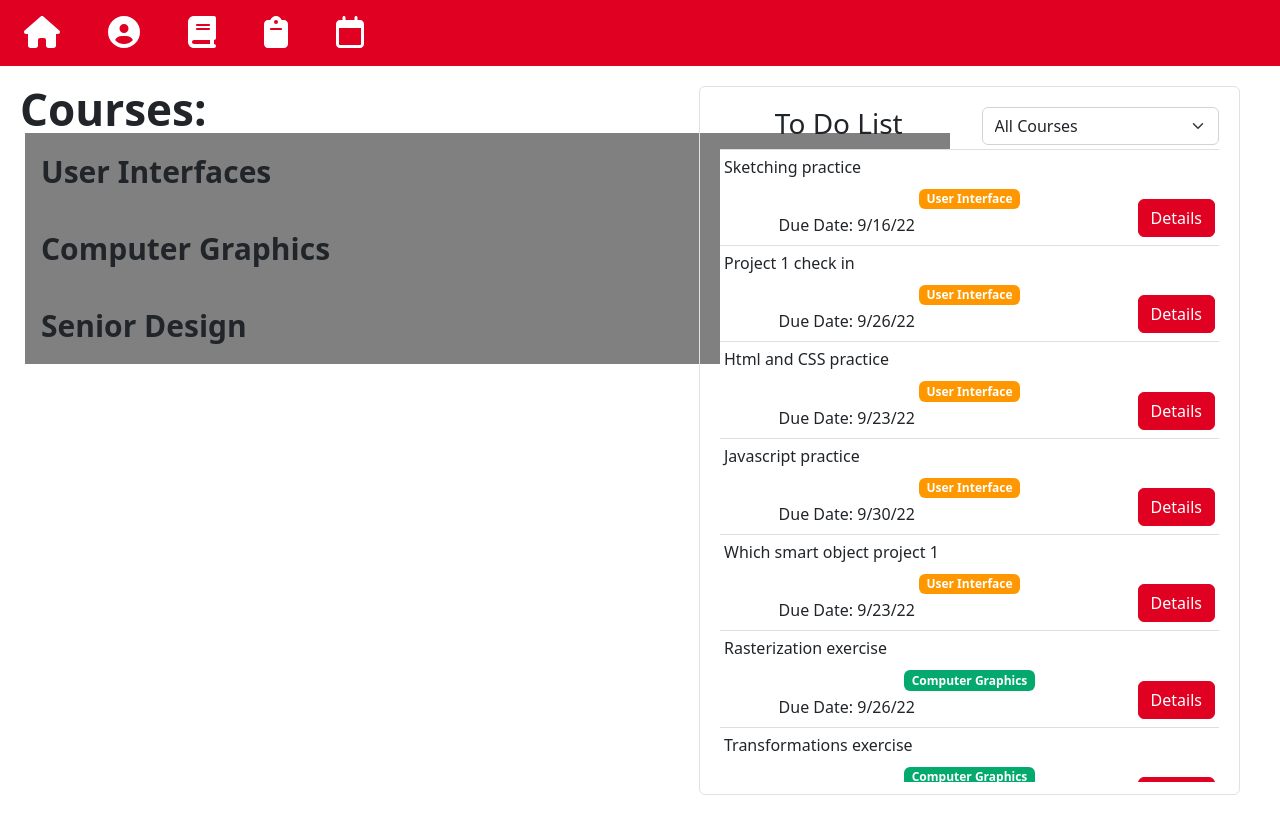
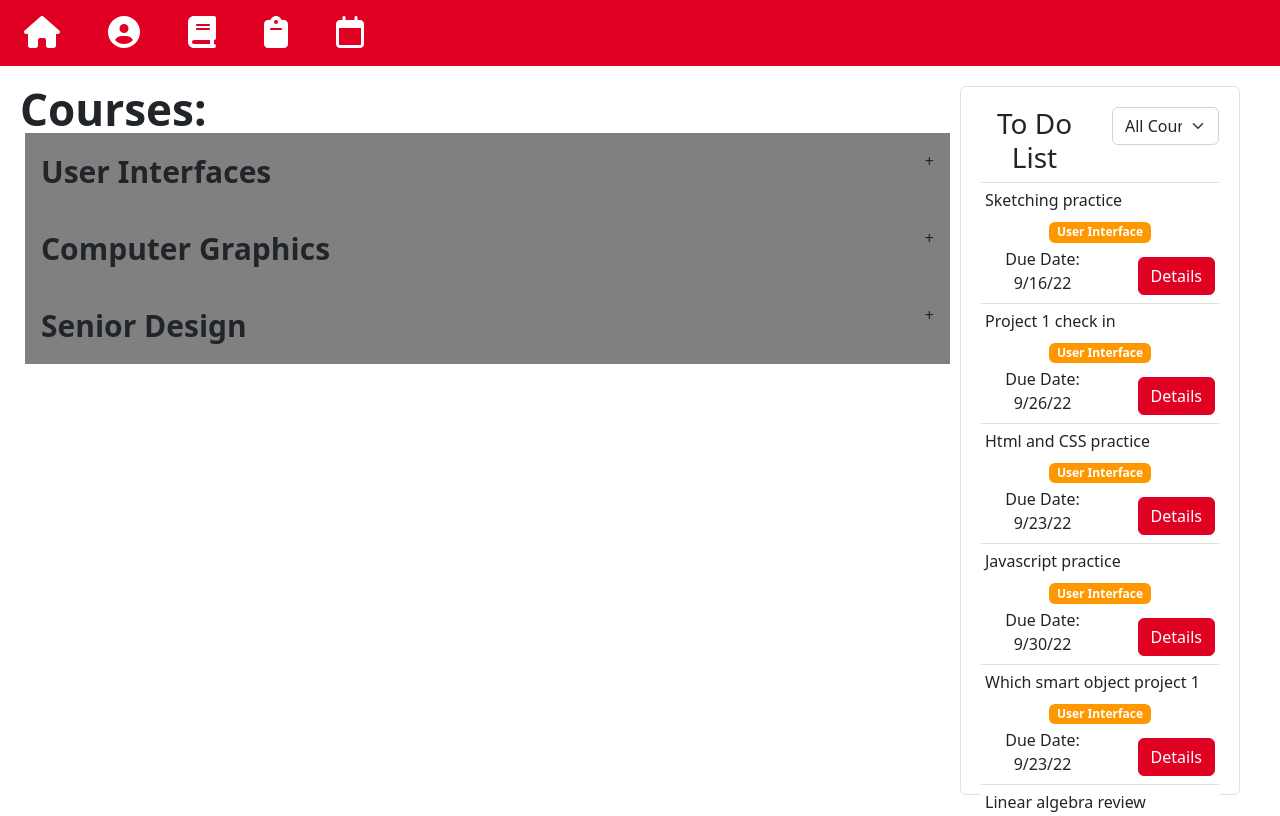
Before and after one commit to cconn10/CS5167Project2, a React (Create React App) app: page /Modules in a window 1280 px wide. Built offline with nearby package versions, Linux system fonts and the light colour scheme; the HTML template or start-up script is replaced by a standard one.

Commit message:
module to do list

```diff
--- a/src/components/Home/HomePage.jsx
+++ b/src/components/Home/HomePage.jsx
@@ -12,7 +12,7 @@ import Data from '../../course-data/data.json'
 class HomePage extends Component {
     state = { }
 
-    compileToDoItems = data => data.filter(item => item.type === "assignment" && new Date(item.end_or_due) > new Date("10/1/22"));
+    compileToDoItems = data => data.filter(item => item.type === "assignment" && new Date(item.end_or_due) > new Date("9/1/22"));
 
     render() {
         return (
--- a/src/components/Modules/modules.css
+++ b/src/components/Modules/modules.css
@@ -54,3 +54,12 @@
     grid-column: start / line5;
     grid-row: line2 / end ;
 }
+
+.modToDoList {
+    position: relative;
+    right: 20px;
+    height: 100%;
+    padding: 20px;
+    grid-column: line5 / end;
+    grid-row: start / end;
+}
--- a/src/components/Modules/modules.jsx
+++ b/src/components/Modules/modules.jsx
@@ -21,7 +21,7 @@ class Modules extends Component {
     ];
 
 
-    compileToDoItems = data => data.filter(item => item.type === "assignment" && new Date(item.end_or_due) > new Date("9/11/22"));
+    compileToDoItems = data => data.filter(item => item.type === "assignment" && new Date(item.end_or_due) > new Date("9/1/22"));
 
     organizeData = (data) => {
         console.log("Mapped Data")
@@ -55,7 +55,7 @@ class Modules extends Component {
                         ))}
                     </div>
                 </div>
-                <div className="toDoList">
+                <div className="modToDoList">
                     <ToDoList courseInfo={CourseInfo}
                         uiToDoItems={this.compileToDoItems(Data.ui)}
                         seniorDesignToDoItems={this.compileToDoItems(Data.senior_design)}
```
